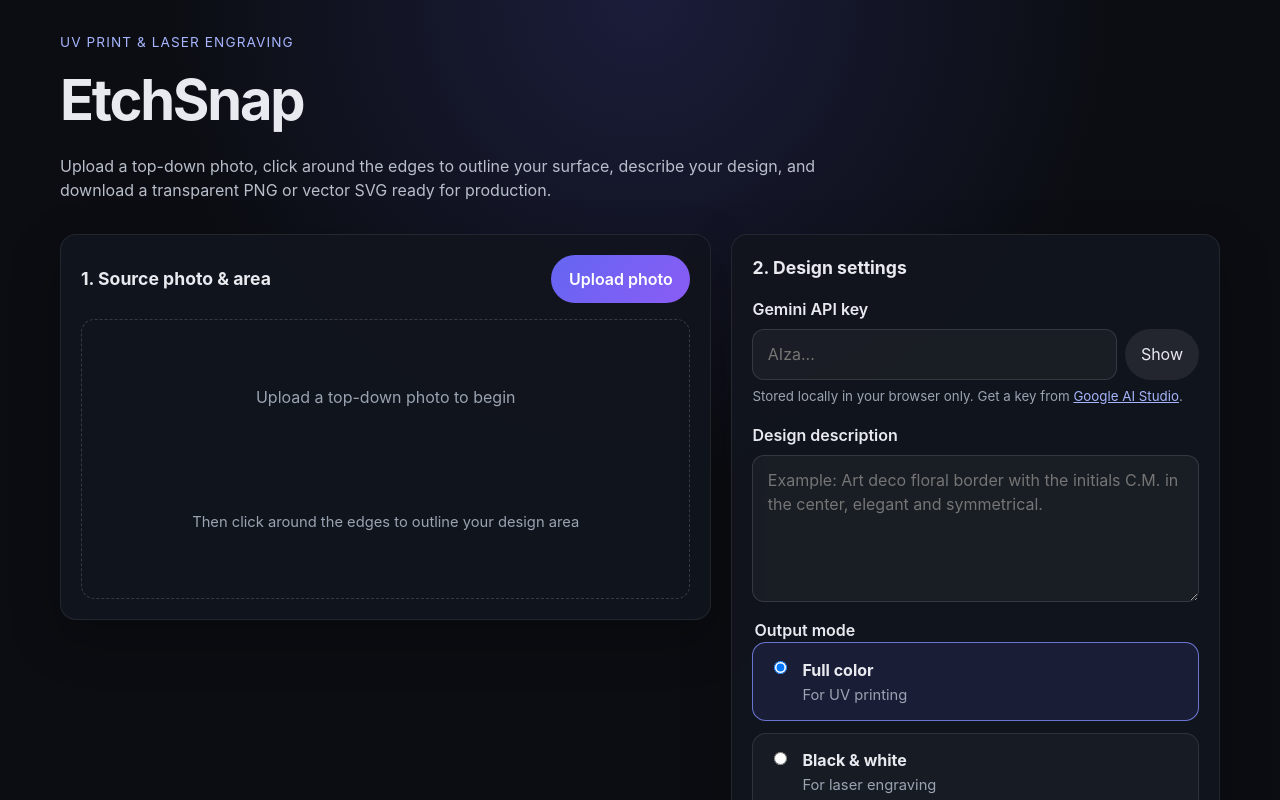
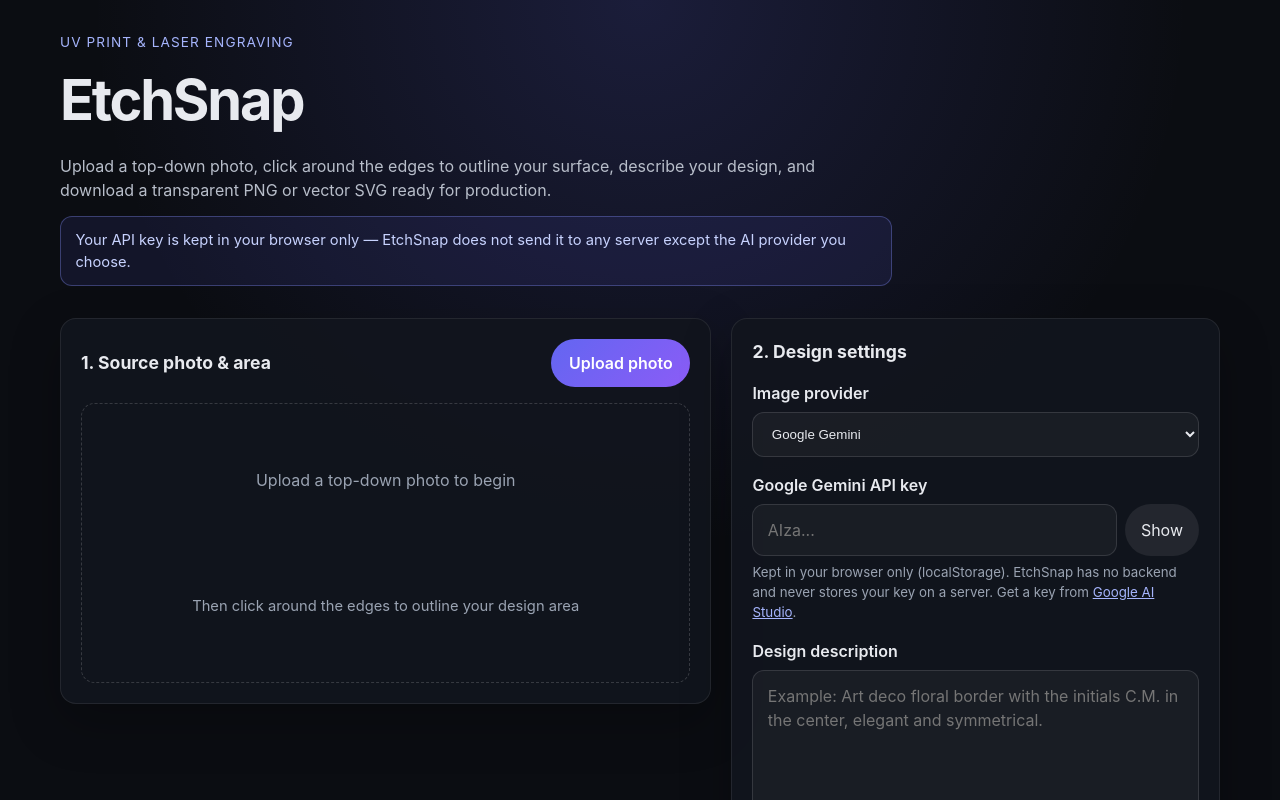
Before and after one commit to Cody-HelixOps/EtchSnap, a React (Vite) app: page / in a window 1280 px wide. Shown: the top 800 px of the page. Built offline with nearby package versions, Linux system fonts and the light colour scheme.

Commit message:
Add OpenAI provider support and browser-only API key privacy notes.
Includes provider dropdown, OpenAI gpt-image-1 edits integration, polygon selection, SVG trimming, border cleanup, and clearer in-app privacy messaging.

Co-authored-by: Cursor <cursoragent@cursor.com>

```diff
--- a/src/App.css
+++ b/src/App.css
@@ -26,6 +26,17 @@
   max-width: 52rem;
   margin: 0.75rem 0 0;
   color: #b8beca;
+}
+
+.privacy-note {
+  max-width: 52rem;
+  margin: 0.85rem 0 0;
+  padding: 0.75rem 0.9rem;
+  border-radius: 0.75rem;
+  border: 1px solid rgba(129, 140, 248, 0.35);
+  background: rgba(99, 102, 241, 0.1);
+  color: #c7d2fe;
+  font-size: 0.92rem;
 }
 
 .layout {
@@ -126,13 +137,18 @@
 }
 
 .field input,
-.field textarea {
+.field textarea,
+.provider-select {
   width: 100%;
   border: 1px solid rgba(255, 255, 255, 0.12);
   border-radius: 0.75rem;
   background: rgba(255, 255, 255, 0.04);
   color: inherit;
   padding: 0.8rem 0.9rem;
+}
+
+.provider-select {
+  cursor: pointer;
 }
 
 .field textarea {
--- a/src/App.tsx
+++ b/src/App.tsx
@@ -1,6 +1,6 @@
-import { useCallback, useState } from 'react'
+import { useCallback, useMemo, useState } from 'react'
 import { ImageSelector } from './components/ImageSelector'
-import { generateDesign } from './lib/gemini'
+import { generateDesign } from './lib/generateDesign'
 import {
   cropPathToBase64,
   downloadDataUrl,
@@ -9,15 +9,24 @@ import {
   loadImageFromFile,
 } from './lib/imageUtils'
 import { pngToSvg } from './lib/svgUtils'
-import type { OutputMode, SelectionPath } from './types'
+import type { ImageProvider, OutputMode, SelectionPath } from './types'
+import { PROVIDER_OPTIONS } from './types'
 import './App.css'
 
-const API_KEY_STORAGE = 'etchsnap-gemini-api-key'
+const GEMINI_KEY_STORAGE = 'etchsnap-gemini-api-key'
+const OPENAI_KEY_STORAGE = 'etchsnap-openai-api-key'
+const PROVIDER_STORAGE = 'etchsnap-image-provider'
 
 function App() {
   const [displaySize, setDisplaySize] = useState({ width: 0, height: 0 })
-  const [apiKey, setApiKey] = useState(
-    () => localStorage.getItem(API_KEY_STORAGE) ?? '',
+  const [provider, setProvider] = useState<ImageProvider>(
+    () => (localStorage.getItem(PROVIDER_STORAGE) as ImageProvider) || 'gemini',
+  )
+  const [geminiApiKey, setGeminiApiKey] = useState(
+    () => localStorage.getItem(GEMINI_KEY_STORAGE) ?? '',
+  )
+  const [openaiApiKey, setOpenaiApiKey] = useState(
+    () => localStorage.getItem(OPENAI_KEY_STORAGE) ?? '',
   )
   const [showApiKey, setShowApiKey] = useState(false)
   const [sourceImage, setSourceImage] = useState<HTMLImageElement | null>(null)
@@ -29,6 +38,13 @@ function App() {
   const [isGenerating, setIsGenerating] = useState(false)
   const [isExportingSvg, setIsExportingSvg] = useState(false)
   const [error, setError] = useState<string | null>(null)
+
+  const providerConfig = useMemo(
+    () => PROVIDER_OPTIONS.find((option) => option.id === provider) ?? PROVIDER_OPTIONS[0],
+    [provider],
+  )
+
+  const apiKey = provider === 'openai' ? openaiApiKey : geminiApiKey
 
   const handleDisplaySizeChange = useCallback(
     (size: { width: number; height: number }) => setDisplaySize(size),
@@ -43,9 +59,21 @@ function App() {
     description.trim().length > 0 &&
     !isGenerating
 
+  const handleProviderChange = (value: ImageProvider) => {
+    setProvider(value)
+    localStorage.setItem(PROVIDER_STORAGE, value)
+    setError(null)
+  }
+
   const handleApiKeyChange = (value: string) => {
-    setApiKey(value)
-    localStorage.setItem(API_KEY_STORAGE, value)
+    if (provider === 'openai') {
+      setOpenaiApiKey(value)
+      localStorage.setItem(OPENAI_KEY_STORAGE, value)
+      return
+    }
+
+    setGeminiApiKey(value)
+    localStorage.setItem(GEMINI_KEY_STORAGE, value)
   }
 
   const handleUpload = async (event: React.ChangeEvent<HTMLInputElement>) => {
@@ -80,6 +108,7 @@ function App() {
       )
 
       const dataUrl = await generateDesign({
+        provider,
         apiKey: apiKey.trim(),
         croppedImageBase64: base64,
         mimeType,
@@ -135,6 +164,10 @@ function App() {
             describe your design, and download a transparent PNG or vector SVG ready
             for production.
           </p>
+          <p className="privacy-note">
+            Your API key is kept in your browser only — EtchSnap does not send it to any
+            server except the AI provider you choose.
+          </p>
         </div>
       </header>
 
@@ -171,13 +204,30 @@ function App() {
           </div>
 
           <label className="field">
-            <span>Gemini API key</span>
+            <span>Image provider</span>
+            <select
+              className="provider-select"
+              value={provider}
+              onChange={(event) =>
+                handleProviderChange(event.target.value as ImageProvider)
+              }
+            >
+              {PROVIDER_OPTIONS.map((option) => (
+                <option key={option.id} value={option.id}>
+                  {option.label}
+                </option>
+              ))}
+            </select>
+          </label>
+
+          <label className="field">
+            <span>{providerConfig.label} API key</span>
             <div className="api-key-row">
               <input
                 type={showApiKey ? 'text' : 'password'}
                 value={apiKey}
                 onChange={(event) => handleApiKeyChange(event.target.value)}
-                placeholder="AIza..."
+                placeholder={providerConfig.keyPlaceholder}
                 autoComplete="off"
               />
               <button
@@ -189,13 +239,10 @@ function App() {
               </button>
             </div>
             <small>
-              Stored locally in your browser only. Get a key from{' '}
-              <a
-                href="https://aistudio.google.com/apikey"
-                target="_blank"
-                rel="noreferrer"
-              >
-                Google AI Studio
+              Kept in your browser only (localStorage). EtchSnap has no backend and never
+              stores your key on a server. Get a key from{' '}
+              <a href={providerConfig.keyHelpUrl} target="_blank" rel="noreferrer">
+                {providerConfig.keyHelpLabel}
               </a>
               .
             </small>
--- a/src/lib/gemini.ts
+++ b/src/lib/gemini.ts
@@ -1,39 +1,13 @@
 import { GoogleGenAI, Modality } from '@google/genai'
 import type { GenerateRequest } from '../types'
 import { postProcessDesign } from './imageUtils'
+import { buildPrompt } from './prompt'
 
 const IMAGE_MODEL = 'gemini-2.5-flash-image'
 
-function buildPrompt(description: string, mode: GenerateRequest['mode']): string {
-  const modeInstructions =
-    mode === 'uv'
-      ? `Use full vibrant color suitable for UV printing on physical objects.
-Keep rich color detail and clean edges.`
-      : `Use ONLY pure black (#000000) for all visible design pixels.
-No gray, no gradients, no color — high-contrast artwork suitable for laser engraving.`
-
-  return `You are creating printable artwork for a top-down photo of a physical object surface.
-
-The attached image shows the exact surface region where the design will be applied.
-
-Design request: ${description}
-
-Output requirements:
-- Return ONLY the decorative design artwork itself
-- Place the design on a fully transparent background (alpha channel)
-- Do NOT include the object, surface texture, shadows, or photo background
-- Do NOT add any border, frame, outline, edge decoration, or rectangular boundary around the design
-- Do NOT add a stroke or box around the artwork — the design should fade cleanly to transparent at the edges
-- Do NOT draw lines that touch or follow the outer edge of the canvas
-- Leave clear transparent margin between the artwork and all four image edges
-- Scale the artwork to fill most of the canvas — avoid large empty areas above, below, or beside the design
-- The design must not form a closed rectangle around the perimeter of the image
-- Match the perspective and proportions of the selected surface area
-- Keep the design centered and sized to fit the region naturally with padding inside the canvas
-- ${modeInstructions}`
-}
-
-export async function generateDesign(request: GenerateRequest): Promise<string> {
+export async function generateDesignWithGemini(
+  request: GenerateRequest,
+): Promise<string> {
   const ai = new GoogleGenAI({ apiKey: request.apiKey })
 
   const response = await ai.models.generateContent({
@@ -68,12 +42,5 @@ export async function generateDesign(request: GenerateRequest): Promise<string>
     )
   }
 
-  const mimeType = imagePart.inlineData.mimeType ?? 'image/png'
-  const rawBase64 = imagePart.inlineData.data
-
-  if (mimeType !== 'image/png') {
-    return postProcessDesign(rawBase64, request.mode)
-  }
-
-  return postProcessDesign(rawBase64, request.mode)
+  return postProcessDesign(imagePart.inlineData.data, request.mode)
 }
--- /dev/null
+++ b/src/lib/generateDesign.ts
@@ -0,0 +1,11 @@
+import { generateDesignWithGemini } from './gemini'
+import { generateDesignWithOpenAI } from './openai'
+import type { GenerateRequest } from '../types'
+
+export async function generateDesign(request: GenerateRequest): Promise<string> {
+  if (request.provider === 'openai') {
+    return generateDesignWithOpenAI(request)
+  }
+
+  return generateDesignWithGemini(request)
+}
--- /dev/null
+++ b/src/lib/openai.ts
@@ -0,0 +1,70 @@
+import type { GenerateRequest } from '../types'
+import { base64ToDataUrl, loadImageFromDataUrl, postProcessDesign } from './imageUtils'
+import { buildPrompt } from './prompt'
+
+const OPENAI_IMAGE_MODEL = 'gpt-image-1'
+
+interface OpenAiErrorResponse {
+  error?: {
+    message?: string
+  }
+}
+
+interface OpenAiImageResponse {
+  data?: Array<{
+    b64_json?: string
+  }>
+}
+
+function pickOpenAiSize(width: number, height: number): string {
+  const ratio = width / height
+  if (ratio > 1.2) return '1536x1024'
+  if (ratio < 0.8) return '1024x1536'
+  return '1024x1024'
+}
+
+export async function generateDesignWithOpenAI(
+  request: GenerateRequest,
+): Promise<string> {
+  const reference = await loadImageFromDataUrl(
+    base64ToDataUrl(request.croppedImageBase64, request.mimeType),
+  )
+
+  const bytes = Uint8Array.from(atob(request.croppedImageBase64), (char) =>
+    char.charCodeAt(0),
+  )
+  const imageBlob = new Blob([bytes], { type: request.mimeType })
+
+  const form = new FormData()
+  form.append('model', OPENAI_IMAGE_MODEL)
+  form.append('image', imageBlob, 'surface-region.png')
+  form.append('prompt', buildPrompt(request.description, request.mode))
+  form.append('background', 'transparent')
+  form.append('output_format', 'png')
+  form.append('quality', 'high')
+  form.append('size', pickOpenAiSize(reference.naturalWidth, reference.naturalHeight))
+
+  const response = await fetch('https://api.openai.com/v1/images/edits', {
+    method: 'POST',
+    headers: {
+      Authorization: `Bearer ${request.apiKey}`,
+    },
+    body: form,
+  })
+
+  const payload = (await response.json()) as OpenAiImageResponse & OpenAiErrorResponse
+
+  if (!response.ok) {
+    throw new Error(
+      payload.error?.message ||
+        'OpenAI request failed. Check your API key, billing, and model access.',
+    )
+  }
+
+  const rawBase64 = payload.data?.[0]?.b64_json
+  if (!rawBase64) {
+    throw new Error('OpenAI did not return an image. Try adjusting your description or selection.')
+  }
+
+  return postProcessDesign(rawBase64, request.mode)
+}
--- /dev/null
+++ b/src/lib/prompt.ts
@@ -0,0 +1,30 @@
+import type { OutputMode } from '../types'
+
+export function buildPrompt(description: string, mode: OutputMode): string {
+  const modeInstructions =
+    mode === 'uv'
+      ? `Use full vibrant color suitable for UV printing on physical objects.
+Keep rich color detail and clean edges.`
+      : `Use ONLY pure black (#000000) for all visible design pixels.
+No gray, no gradients, no color — high-contrast artwork suitable for laser engraving.`
+
+  return `You are creating printable artwork for a top-down photo of a physical object surface.
+
+The attached image shows the exact surface region where the design will be applied.
+
+Design request: ${description}
+
+Output requirements:
+- Return ONLY the decorative design artwork itself
+- Place the design on a fully transparent background (alpha channel)
+- Do NOT include the object, surface texture, shadows, or photo background
+- Do NOT add any border, frame, outline, edge decoration, or rectangular boundary around the design
+- Do NOT add a stroke or box around the artwork — the design should fade cleanly to transparent at the edges
+- Do NOT draw lines that touch or follow the outer edge of the canvas
+- Leave clear transparent margin between the artwork and all four image edges
+- Scale the artwork to fill most of the canvas — avoid large empty areas above, below, or beside the design
+- The design must not form a closed rectangle around the perimeter of the image
+- Match the perspective and proportions of the selected surface area
+- Keep the design centered and sized to fit the region naturally with padding inside the canvas
+- ${modeInstructions}`
+}
--- a/src/types.ts
+++ b/src/types.ts
@@ -1,4 +1,5 @@
 export type OutputMode = 'uv' | 'laser'
+export type ImageProvider = 'gemini' | 'openai'
 
 export interface Point {
   x: number
@@ -11,9 +12,33 @@ export interface SelectionPath {
 }
 
 export interface GenerateRequest {
+  provider: ImageProvider
   apiKey: string
   croppedImageBase64: string
   mimeType: string
   description: string
   mode: OutputMode
 }
+
+export const PROVIDER_OPTIONS: Array<{
+  id: ImageProvider
+  label: string
+  keyPlaceholder: string
+  keyHelpUrl: string
+  keyHelpLabel: string
+}> = [
+  {
+    id: 'gemini',
+    label: 'Google Gemini',
+    keyPlaceholder: 'AIza...',
+    keyHelpUrl: 'https://aistudio.google.com/apikey',
+    keyHelpLabel: 'Google AI Studio',
+  },
+  {
+    id: 'openai',
+    label: 'OpenAI / ChatGPT',
+    keyPlaceholder: 'sk-...',
+    keyHelpUrl: 'https://platform.openai.com/api-keys',
+    keyHelpLabel: 'OpenAI Platform',
+  },
+]
```
Also changed, not shown: 1 other file (tests, documents, lock files or other folders).
